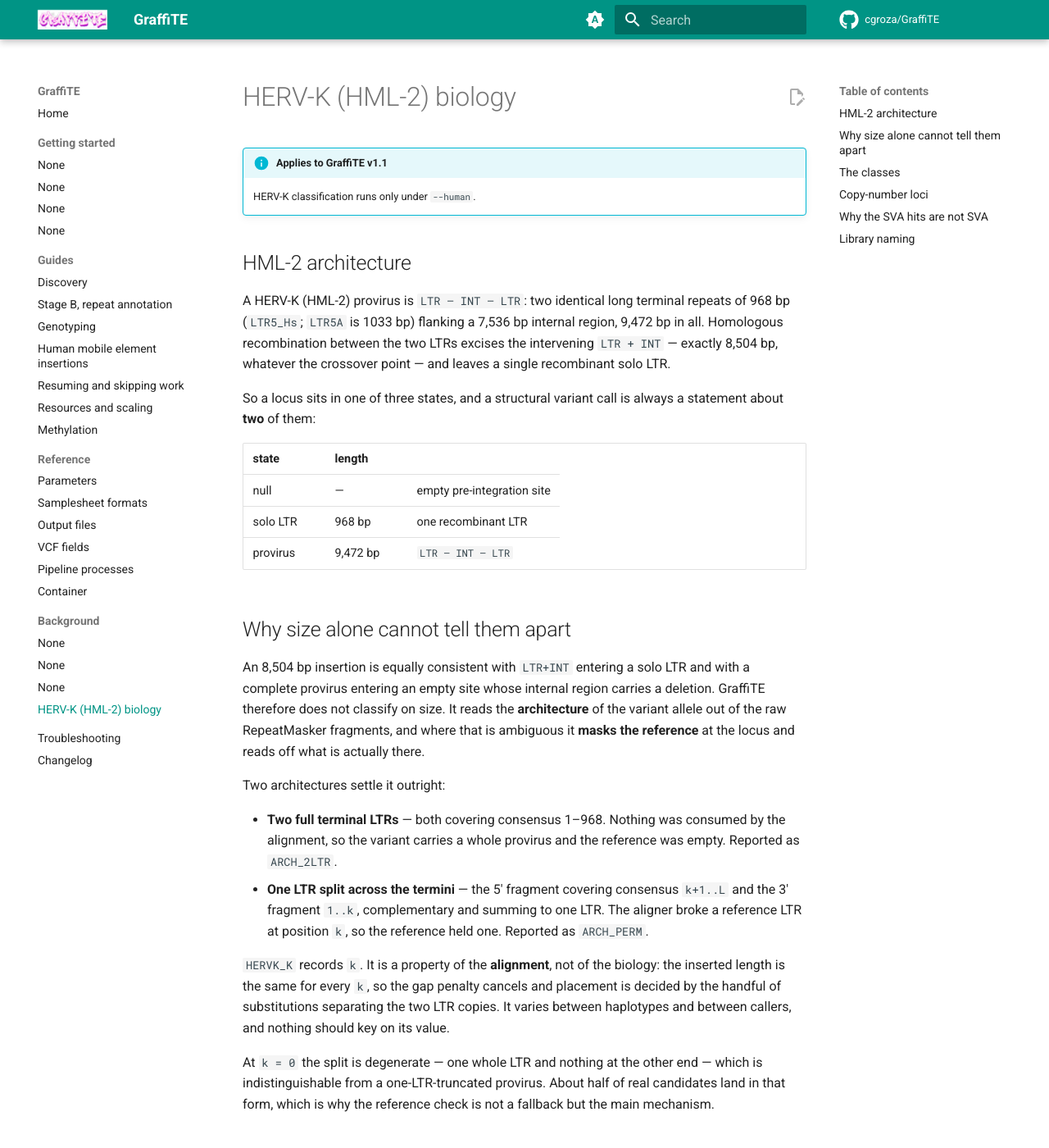
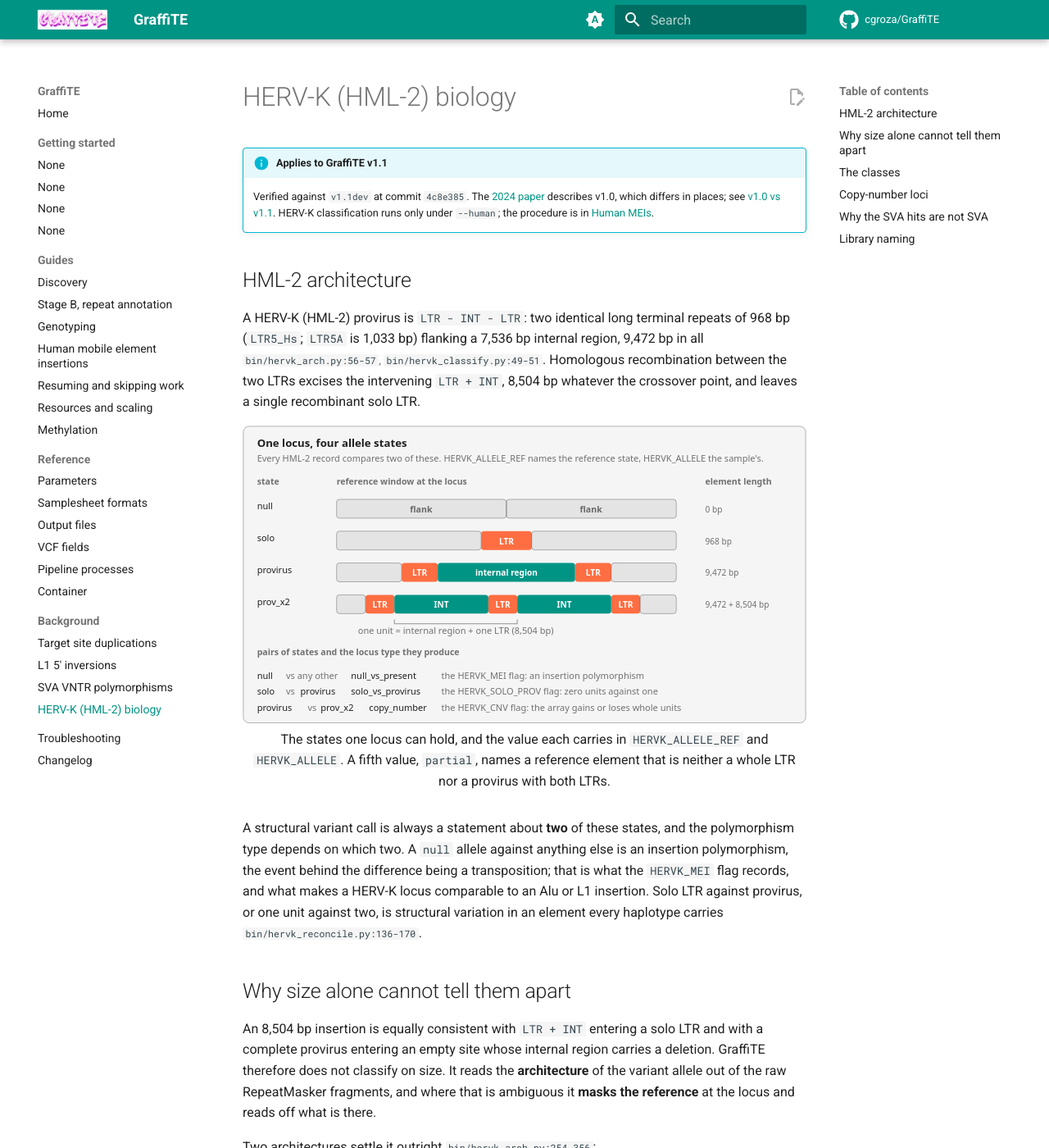
Before and after one commit to cgroza/GraffiTE, an MkDocs documentation site: the page built from docs/background/hervk-hml2.md, in a window 1280 px wide and 1400 px high. Shown: the whole window at 82% size. Built offline with MkDocs 1.6.1 and Material for MkDocs 9.7.7, drawn with Linux system fonts in a browser that asks for light colours; comment, search, counter and statistics services are not loaded; some of the changed text lies outside the part shown.

Commit message:
docs(background): TSD search, L1 5' inversions, SVA VNTRs, HERV-K biology
The biology behind four annotations, each tied to the rule the code
applies: the TSD search and its score (bin/TSD_Match_v2.sh, window now
a parameter), the C+ strand signature that sets L1_5PINV
(bin/annotate_vcf.R), the SVA VNTR coordinates and the Simple_repeat
reclassification (same file), and the HML-2 allele states and
copy-number arithmetic (bin/hervk_classify.py, bin/hervk_arch.py,
bin/hervk_ref_state.py). The three L1 figures and the SVA figure are
the ones the README hot-linked from imgur, now in docs/assets.

Two inline SVG figures: the TSD fragments and score, and the four
states of one HERV-K locus.

Co-Authored-By: Claude Fable 5.1 <noreply@anthropic.com>
Claude-Session: https://claude.ai/code/session_01NpmguwGWFDyV1ejwARyZEF

```diff
--- a/docs/background/hervk-hml2.md
+++ b/docs/background/hervk-hml2.md
@@ -1,115 +1,143 @@
 ---
 title: HERV-K (HML-2) biology
-description: Proviral and solo-LTR architecture, and how GraffiTE decides which allele a variant carries.
+description: >-
+  Proviral and solo-LTR architecture, copy-number arrays, and how GraffiTE decides which two
+  states of a locus a variant call compares.
 ---
 
 # HERV-K (HML-2) biology
 
 !!! info "Applies to GraffiTE v1.1"
-    HERV-K classification runs only under `--human`.
+    Verified against `v1.1dev` at commit `4c8e385`. The
+    [2024 paper](https://www.nature.com/articles/s41467-024-53294-2) describes v1.0, which
+    differs in places; see [v1.0 vs v1.1](../getting-started/v1.0-vs-v1.1.md).
+    HERV-K classification runs only under `--human`; the procedure is in
+    [Human MEIs](../guides/human-mei.md).
 
 ## HML-2 architecture
 
-A HERV-K (HML-2) provirus is `LTR — INT — LTR`: two identical long terminal
-repeats of 968 bp (`LTR5_Hs`; `LTR5A` is 1033 bp) flanking a 7,536 bp internal
-region, 9,472 bp in all. Homologous recombination between the two LTRs excises
-the intervening `LTR + INT` — exactly 8,504 bp, whatever the crossover point —
-and leaves a single recombinant solo LTR.
+A HERV-K (HML-2) provirus is `LTR - INT - LTR`: two identical long terminal repeats of 968 bp
+(`LTR5_Hs`; `LTR5A` is 1,033 bp) flanking a 7,536 bp internal region, 9,472 bp in all
+<span class="src">`bin/hervk_arch.py:56-57`, `bin/hervk_classify.py:49-51`</span>. Homologous
+recombination between the two LTRs excises the intervening `LTR + INT`, 8,504 bp whatever the
+crossover point, and leaves a single recombinant solo LTR.
 
-So a locus sits in one of three states, and a structural variant call is always
-a statement about **two** of them:
+<figure>
+--8<-- "assets/hervk-locus-states.svg"
+<figcaption>
+The states one locus can hold, and the value each carries in <code>HERVK_ALLELE_REF</code> and
+<code>HERVK_ALLELE</code>. A fifth value, <code>partial</code>, names a reference element that is
+neither a whole LTR nor a provirus with both LTRs.
+</figcaption>
+</figure>
 
-| state | length | |
-|---|---|---|
-| null | — | empty pre-integration site |
-| solo LTR | 968 bp | one recombinant LTR |
-| provirus | 9,472 bp | `LTR — INT — LTR` |
+A structural variant call is always a statement about **two** of these states, and the
+polymorphism type depends on which two. A `null` allele against anything else is an insertion
+polymorphism, the event behind the difference being a transposition; that is what the
+`HERVK_MEI` flag records, and what makes a HERV-K locus comparable to an Alu or L1 insertion.
+Solo LTR against provirus, or one unit against two, is structural variation in an element every
+haplotype carries <span class="src">`bin/hervk_reconcile.py:136-170`</span>.
 
 ## Why size alone cannot tell them apart
 
-An 8,504 bp insertion is equally consistent with `LTR+INT` entering a solo LTR
-and with a complete provirus entering an empty site whose internal region
-carries a deletion. GraffiTE therefore does not classify on size. It reads the
-**architecture** of the variant allele out of the raw RepeatMasker fragments,
-and where that is ambiguous it **masks the reference** at the locus and reads
-off what is actually there.
+An 8,504 bp insertion is equally consistent with `LTR + INT` entering a solo LTR and with a
+complete provirus entering an empty site whose internal region carries a deletion. GraffiTE
+therefore does not classify on size. It reads the **architecture** of the variant allele out of
+the raw RepeatMasker fragments, and where that is ambiguous it **masks the reference** at the
+locus and reads off what is there.
 
-Two architectures settle it outright:
+Two architectures settle it outright <span class="src">`bin/hervk_arch.py:254-356`</span>:
 
-- **Two full terminal LTRs** — both covering consensus 1–968. Nothing was
-  consumed by the alignment, so the variant carries a whole provirus and the
-  reference was empty. Reported as `ARCH_2LTR`.
-- **One LTR split across the termini** — the 5′ fragment covering consensus
-  `k+1..L` and the 3′ fragment `1..k`, complementary and summing to one LTR.
-  The aligner broke a reference LTR at position `k`, so the reference held one.
-  Reported as `ARCH_PERM`.
+- **Two full terminal LTRs**, both covering consensus 1 to 968. Nothing was consumed by the
+  alignment, so the variant carries a whole provirus. Reported as `ARCH_2LTR`.
+- **One LTR split across the termini**: the 5′ fragment covering consensus `k+1..L` and the 3′
+  fragment `1..k`, complementary and summing to one LTR. The aligner broke a reference LTR at
+  position `k`, so the reference held one. Reported as `ARCH_PERM`. The same split inside the
+  internal region is `ARCH_INT_PERM`, with its point in `HERVK_J`.
 
-`HERVK_K` records `k`. It is a property of the **alignment**, not of the
-biology: the inserted length is the same for every `k`, so the gap penalty
-cancels and placement is decided by the handful of substitutions separating the
-two LTR copies. It varies between haplotypes and between callers, and nothing
-should key on its value.
+Which side of the pair the variant carries depends on its polarity. For an insertion the
+architecture describes the allele being added; for a deletion it describes reference sequence
+being removed, so `ARCH_2LTR` reads `null -> provirus` on an `INS` and `provirus -> null` on a
+`DEL` <span class="src">`bin/hervk_classify.py:322-363`</span>.
 
-At `k = 0` the split is degenerate — one whole LTR and nothing at the other end
-— which is indistinguishable from a one-LTR-truncated provirus. About half of
-real candidates land in that form, which is why the reference check is not a
-fallback but the main mechanism.
+`HERVK_K` records `k`. It is a property of the **alignment**, not of the biology: the inserted
+length is the same for every `k`, so the gap penalty cancels and the handful of substitutions
+separating the two LTR copies decides the placement. It varies between haplotypes and
+between callers, and nothing should key on its value.
+
+At `k = 0` the split is degenerate: one whole LTR and nothing at the other end, which is
+indistinguishable from a one-LTR-truncated provirus. The reference check is therefore the main
+mechanism, not a fallback: the classifier masks the reference in a window of `--hervk_ref_flank`
+(1,500 bp) either side of the candidate, widens it when an element runs into the edge, and calls
+the state from the LTR and internal-region base pairs the window holds
+<span class="src">`bin/hervk_ref_state.py:46-72, 272-292`</span>.
 
 ## The classes
 
-| `HERVK_CLASS` | REF ↔ ALT | |
+`HERVK_ALLELE_REF` and `HERVK_ALLELE` give the states directly and are what downstream analysis
+should read. `HERVK_CLASS` names the pair, not the direction
+<span class="src">`bin/hervk_classify.py:274-288, 424-467`</span>:
+
+| `HERVK_CLASS` | states | |
 |---|---|---|
-| `null_solo` | null ↔ solo | a solo LTR segregates |
-| `solo_prov` | solo ↔ provirus | dimorphic; no null observed |
-| `truncated_prov` | as above, internal region incomplete | |
-| `null_prov` | null ↔ provirus | a whole provirus segregates |
-| `copy_number` | `prov_xN` ↔ `prov_xM` | the array gains or loses whole units |
-| `other` | — | not HML-2, or unresolved |
+| `null_solo` | null, solo | a solo LTR segregates |
+| `solo_prov` | solo, provirus | dimorphic; no null observed |
+| `truncated_prov` | as `null_prov` or `solo_prov`, with less than 80 % of the internal region | |
+| `null_prov` | null, provirus | a whole provirus segregates |
+| `copy_number` | `prov_xN`, `prov_xM` | the array gains or loses whole units |
+| `other` | | not resolved to two HML-2 states |
 
-`HERVK_ALLELE_REF` and `HERVK_ALLELE` give the states directly and are what
-downstream analysis should read; `HERVK_CLASS` names the pair, not the
-direction.
+`HERVK_EVIDENCE` says what settled the call: `ARCH_2LTR`, `ARCH_PERM`, `ARCH_INT_PERM`,
+`ARCH_SOLO`, `CNV_PERIOD`, `REF_ANNOT` (the reference decided), `UNRESOLVED`, or `NON_HML2` (a
+candidate with fewer than 50 bp of HML-2 sequence) <span class="src">`bin/hervk_classify.py:434-436`</span>.
+`HERVK_PMAP` is a confidence under a size model and never decides a class.
 
 ## Copy-number loci
 
-An HML-2 locus is not always one provirus. chr7:4,699,540-4,717,514 (7p22.1a,
-HERV-K108) carries two in tandem sharing a central LTR, and across 20 CaG
-samples one, two and three units all segregate. `ref_n_units` counts the units
-and `ref_unit_bp` measures the period, one internal region plus one LTR.
+An HML-2 locus is not always one provirus. In the CaG cohort, the locus at chr7:4.70 Mb carries
+two units in tandem sharing a central LTR, and one, two and three units all segregate
+<span class="src">`module/main.nf:509-516`</span>. The reference step counts the units of a
+proviral reference element and measures their period, one internal region plus one LTR
+(`HERVK_N_UNITS_REF`, `HERVK_UNIT_BP`) <span class="src">`bin/hervk_ref_state.py:238-270`</span>.
 
-An SV whose `|SVLEN|` lands on a multiple of that period changes copy number by
-that many units. Those states are written `prov_xN`, with `provirus` as the
-N = 1 spelling. Zero units is a solo LTR, because an array of N units carries
-N+1 LTRs and removing every unit leaves the one they shared, so the familiar
-solo/provirus dimorphism is the N = 1 case of the same arithmetic.
+An SV whose `|SVLEN|` lands on a whole number of that period, within 50 bp or 0.5 % of its
+length, changes copy number by that many units. Those states are written `prov_xN`, with
+`provirus` as the `N = 1` spelling. Zero units is a solo LTR, because an array of N units carries
+N + 1 LTRs and removing every unit leaves the one they shared, so the familiar solo/provirus
+dimorphism is the `N = 1` case of the same arithmetic
+<span class="src">`bin/hervk_classify.py:225-271`</span>.
 
-The geometry, a unit of internal region plus exactly one LTR with the junction
-inside the element the two copies share, is what unequal exchange between
-misaligned units produces. Hughes and Coffin (2004, *PNAS* 101:1668-1672)
-proposed that for the tandem HERV-K108 allele and suggested a solo LTR they
-found was its reciprocal product. These calls belong in the analysis.
+The geometry, one internal region plus exactly one LTR with the junction inside the LTR the two
+copies share, is what unequal exchange between misaligned units produces. Hughes and Coffin
+(2004, *PNAS* 101:1668-1672) proposed that mechanism for the tandem HERV-K108 allele and
+suggested a solo LTR they found was its reciprocal product.
 
-**Graph genotypes at these loci are withheld.** The ALT path repeats sequence
-the reference already carries, so reads from the pre-existing copy traverse it
-and non-carriers pick up ALT support. At chr6 the ALT fraction tracks provirus
-dosage rather than carriage: provirus homozygotes run 0.13 to 0.42 while the
-eight solo-LTR carriers sit at 0.00. Discovery genotypes come from
-haplotype-resolved alignments, do not have this problem, and carry the allele
-frequencies. Set `--hervk_mask_graph_gt_at_cnv false` to inspect the graph
-calls anyway.
+**Graph genotypes at these loci are withheld** (`HERVK_GT_MASKED`). The ALT path repeats
+sequence the reference already carries, so reads from the pre-existing copy traverse it and
+non-carriers pick up ALT support; in the CaG run the ALT fraction at such a locus tracked
+provirus dosage rather than carriage. Discovery genotypes come from haplotype-resolved
+alignments, do not have this problem, and carry the allele frequencies
+(`HERVK_AC_DISC`, `HERVK_AN_DISC`). Set `--hervk_mask_graph_gt_at_cnv false` to keep the graph
+calls <span class="src">`nextflow.config:98-106`</span>.
 
 ## Why the SVA hits are not SVA
 
-RepeatMasker frequently reports an `SVA_*` hit at the terminus of an HML-2
-element. This is homology, not a second element: SVA's SINE-R domain is
-HERV-K LTR derived. Every such hit sits at SVA consensus ≥ ~900, and where it
-is the sole annotation of a terminus its length completes the LTR exactly.
-GraffiTE reassigns those to the LTR class and tiles hits winner-take-all on the
-query axis, so an SVA hit lying on top of an `LTR5_Hs` hit is counted once.
+RepeatMasker frequently reports an `SVA_*` hit at the terminus of an HML-2 element. This is
+homology, not a second element: SVA's SINE-R domain is HERV-K LTR derived. GraffiTE treats an SVA hit
+that starts at SVA consensus position 900 or later and abuts HML-2 sequence within 50 bp as
+SINE-R, reassigns it to the LTR class and tiles hits
+winner-take-all along the variant, so an SVA hit lying on top of an `LTR5_Hs` hit is counted
+once <span class="src">`bin/hervk_arch.py:69-84, 201-233`</span>. The same homology is why the
+`--human` filter carries its HERVK + SVA carve-out ([Human MEIs](../guides/human-mei.md)).
 
 ## Library naming
 
-The internal region is named `HERVK` by Dfam and `HERVK-int` by RepBase-derived
-sets; `HERVK_int` and `HERVKint` also occur. All are recognised — **no modified
-library is needed**. `HERVK9-int`, `HERVK11-int`, `HERVK14-int` and
-`HERVKC4-int` are deliberately *not* matched: they are separate ERV lineages.
+The internal region is named `HERVK` by Dfam and `HERVK-int` by RepBase-derived sets;
+`HERVK_int` and `HERVKint` also occur. The classifier recognises all of them, so no modified
+library is needed <span class="src">`bin/hervk_arch.py:65`</span>. `HERVK9-int`, `HERVK11-int`,
+`HERVK14-int` and `HERVKC4-int` are deliberately *not* matched: they are separate ERV lineages.
+The LTR families recognised are `LTR5_Hs`, `LTR5A`, `LTR5B` and `LTR5`
+<span class="src">`bin/hervk_arch.py:56`</span>.
+
+One place in the pipeline is stricter than the classifier: the carve-out in the `--human` filter
+requires the literal name `HERVK-int`; see the note in [Human MEIs](../guides/human-mei.md).
```
Also changed, not shown: docs/background/l1-5prime-inversion.md (added, +81 -0 lines), docs/background/sva-vntr.md (added, +94 -0 lines), docs/background/tsd.md (added, +137 -0 lines), docs/assets/hervk-locus-states.svg (added), docs/assets/tsd-anatomy.svg (added).
